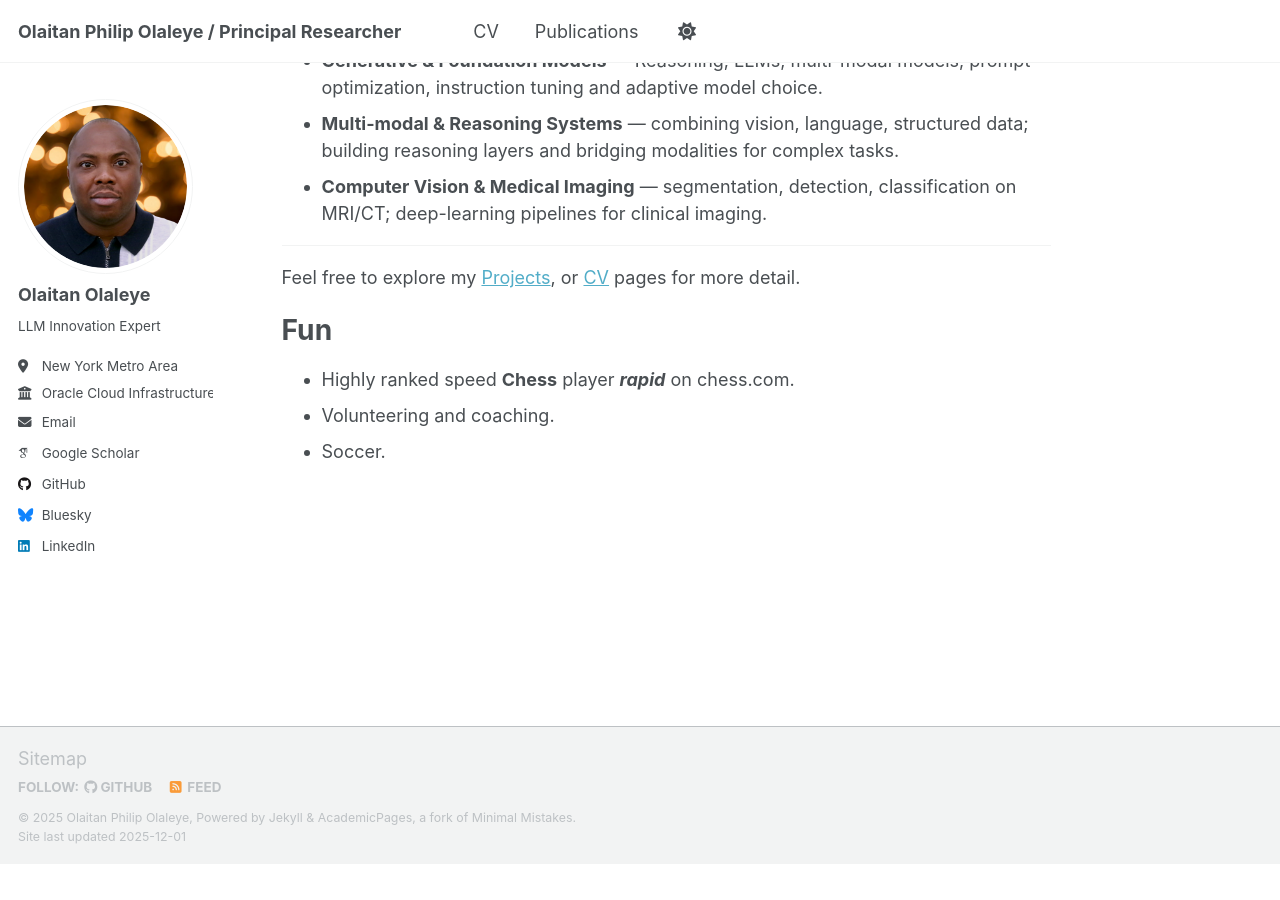
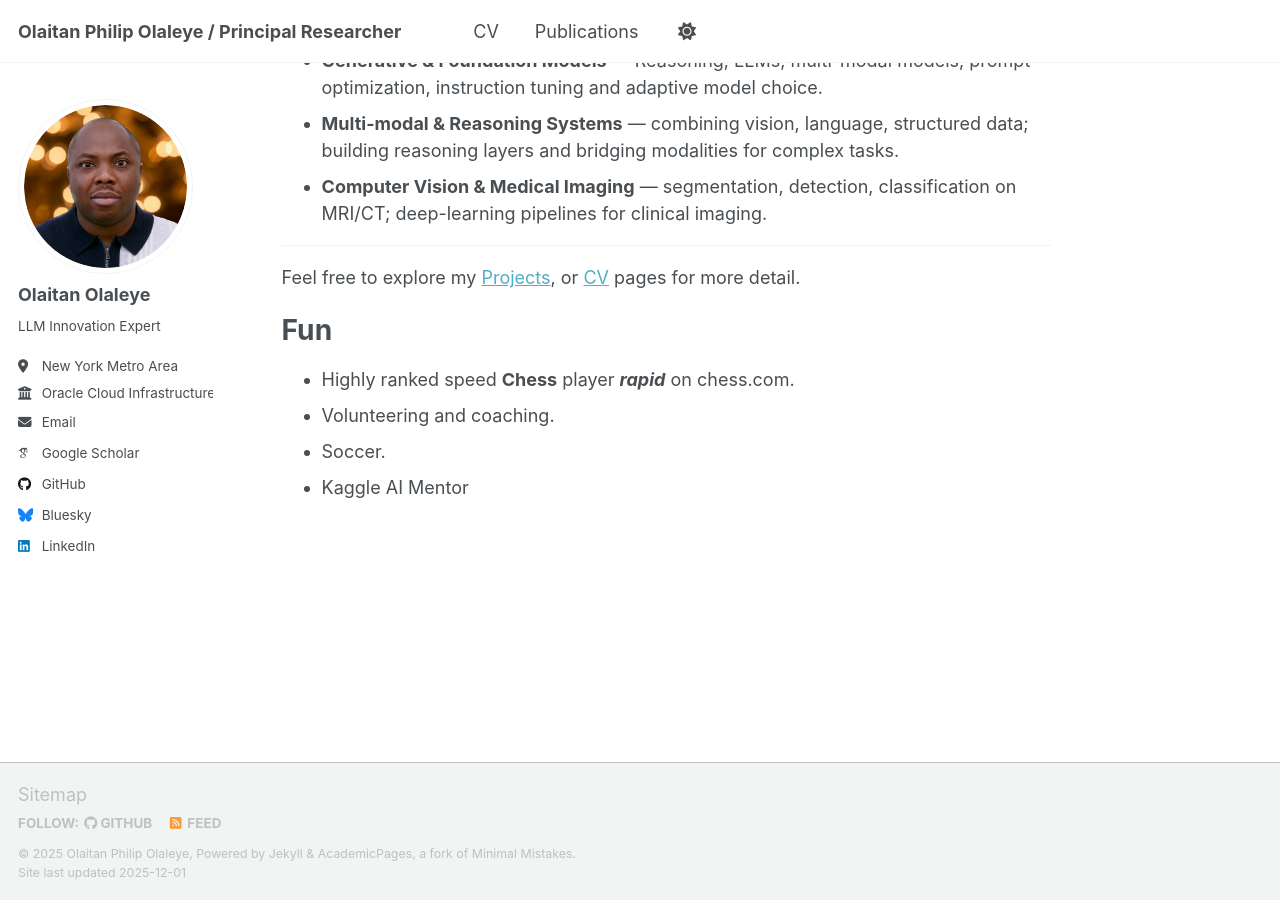
Before and after one commit to b3r-prog/b3r-prog.github.io, a Jekyll site: the page built from _pages/about.md, in a window 1280 px wide and 900 px high, scrolled down 562 px. Built offline with Jekyll 4.4.1, drawn with Linux system fonts in a browser that asks for light colours; some web fonts are replaced; a script that is not in the unit is left out; before the commit the page ends 1426 px from its top, so only the background shows below that.

Commit message:
Update about.md

```diff
--- a/_pages/about.md
+++ b/_pages/about.md
@@ -28,3 +28,4 @@ Fun
 - Highly ranked speed **Chess** player ***rapid*** on chess.com.
 - Volunteering and coaching.
 - Soccer.
+- Kaggle AI Mentor
```
